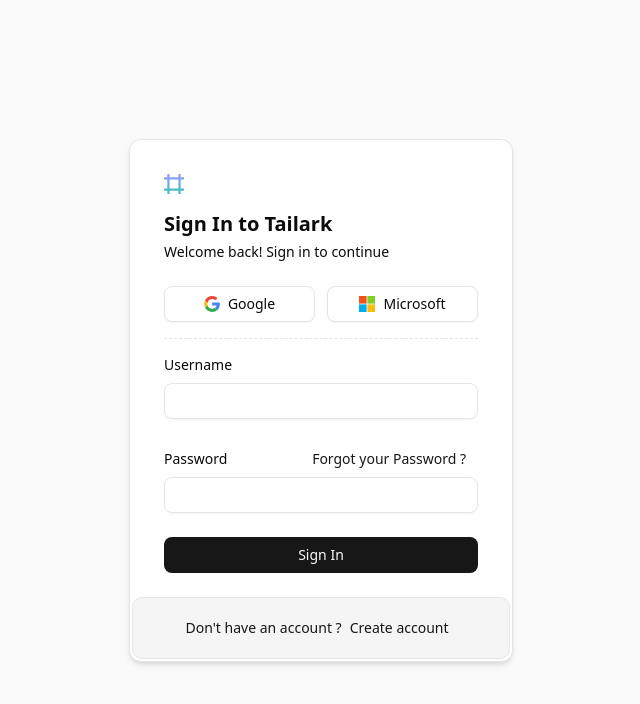
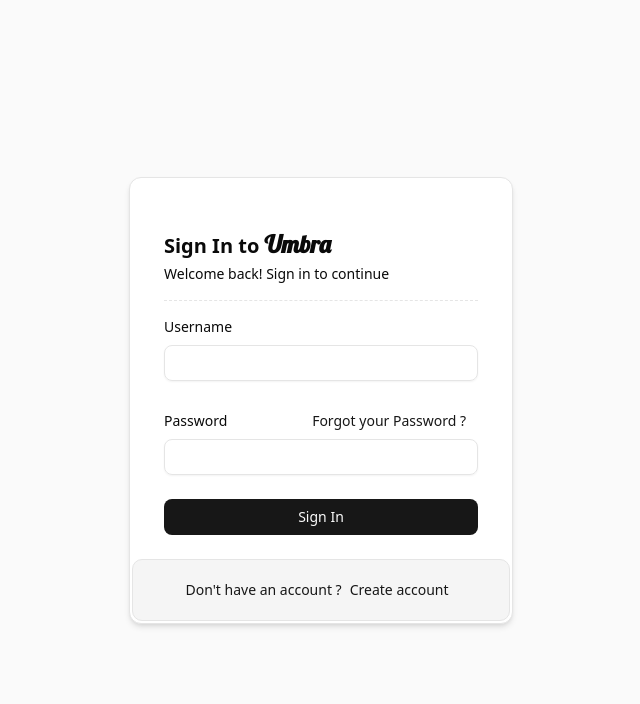
Before and after one commit to wearemasons/Umbra, a Next.js app in the folder umbra/: page /sign-in in a window 1280 px wide. Shown: the top 704 px of the page, without its empty margins (319-959 px from the left). Built offline with nearby package versions, Linux system fonts and the light colour scheme.

Commit message:
update the auth system

```diff
--- a/umbra/src/components/login.tsx
+++ b/umbra/src/components/login.tsx
@@ -1,27 +1,40 @@
-import { LogoIcon } from '@/components/logo'
-import { Button } from '@/components/ui/button'
-import { Input } from '@/components/ui/input'
-import { Label } from '@/components/ui/label'
-import Link from 'next/link'
+"use client";
+import { useState } from "react";
+import { LogoIcon } from "@/components/logo";
+import { Button } from "@/components/ui/button";
+import { Input } from "@/components/ui/input";
+import { Label } from "@/components/ui/label";
+import Link from "next/link";
 
 export default function LoginPage() {
+  const [username, setUsername] = useState("");
+  const [password, setPassword] = useState("");
+  const handleLogin = async () => {
+    if (!username || !password) {
+      return;
+    }
+  };
   return (
     <section className="flex h-screen items-center bg-zinc-50 px-4 dark:bg-transparent">
       <form
         action=""
+        onSubmit={handleLogin}
         className="bg-card m-auto h-fit w-full max-w-sm rounded-[calc(var(--radius)+.125rem)] border p-0.5 shadow-md dark:[--color-muted:var(--color-zinc-900)]">
         <div className="p-8 pb-6">
           <div>
-                        <Link
+            {/* <Link
                             href="/"
                             aria-label="go home">
                             <LogoIcon />
-                        </Link>
-                        <h1 className="mb-1 mt-4 text-xl font-semibold">Sign In to Tailark</h1>
+                        </Link> */}
+            <h1 className="mb-1 mt-4 text-xl font-semibold">
+              Sign In to{" "}
+              <span className="font-lobster text-2xl select-none">Umbra</span>
+            </h1>
             <p className="text-sm">Welcome back! Sign in to continue</p>
           </div>
 
-                    <div className="mt-6 grid grid-cols-2 gap-3">
+          {/* <div className="mt-6 grid grid-cols-2 gap-3">
                         <Button
                             type="button"
                             variant="outline">
@@ -68,36 +81,33 @@
                             </svg>
                             <span>Microsoft</span>
                         </Button>
-                    </div>
+                    </div> */}
 
           <hr className="my-4 border-dashed" />
 
           <div className="space-y-6">
             <div className="space-y-2">
-                            <Label
-                                htmlFor="email"
-                                className="block text-sm">
+              <Label htmlFor="email" className="block text-sm">
                 Username
               </Label>
               <Input
-                                type="email"
+                type="text"
                 required
                 name="email"
                 id="email"
+                value={username}
+                onChange={(e) => {
+                  setUsername(e.target.value);
+                }}
               />
             </div>
 
             <div className="space-y-0.5">
               <div className="flex items-center justify-between">
-                                <Label
-                                    htmlFor="pwd"
-                                    className="text-sm">
+                <Label htmlFor="pwd" className="text-sm">
                   Password
                 </Label>
-                                <Button
-                                    asChild
-                                    variant="link"
-                                    size="sm">
+                <Button asChild variant="link" size="sm">
                   <Link
                     href="#"
                     className="link intent-info variant-ghost text-sm">
@@ -111,6 +121,10 @@
                 name="pwd"
                 id="pwd"
                 className="input sz-md variant-mixed"
+                value={password}
+                onChange={(e) => {
+                  setPassword(e.target.value);
+                }}
               />
             </div>
 
@@ -121,15 +135,12 @@
         <div className="bg-muted rounded-(--radius) border p-3">
           <p className="text-accent-foreground text-center text-sm">
             Don&apos;t have an account ?
-                        <Button
-                            asChild
-                            variant="link"
-                            className="px-2">
-                            <Link href="#">Create account</Link>
+            <Button asChild variant="link" className="px-2">
+              <Link href="sign-up">Create account</Link>
             </Button>
           </p>
         </div>
       </form>
     </section>
-    )
+  );
 }
--- a/umbra/src/components/sign-up.tsx
+++ b/umbra/src/components/sign-up.tsx
@@ -25,10 +25,10 @@
         <div className="p-8 pb-6">
           <div>
             <Link href="/" aria-label="go home">
-              <LogoIcon />
+              <span className="font-lobster text-2xl select-none">Umbra</span>
             </Link>
             <h1 className="mb-1 mt-4 text-xl font-semibold">
-              Create a Tailark Account
+              Create an Account
             </h1>
             <p className="text-sm">Welcome! Create an account to get started</p>
           </div>
@@ -151,7 +151,7 @@
           <p className="text-accent-foreground text-center text-sm">
             Have an account ?
             <Button asChild variant="link" className="px-2">
-              <Link href="#">Sign In</Link>
+              <Link href="/sign-in">Sign In</Link>
             </Button>
           </p>
         </div>
```
Lines whose indentation alone changed are shown as unchanged.
